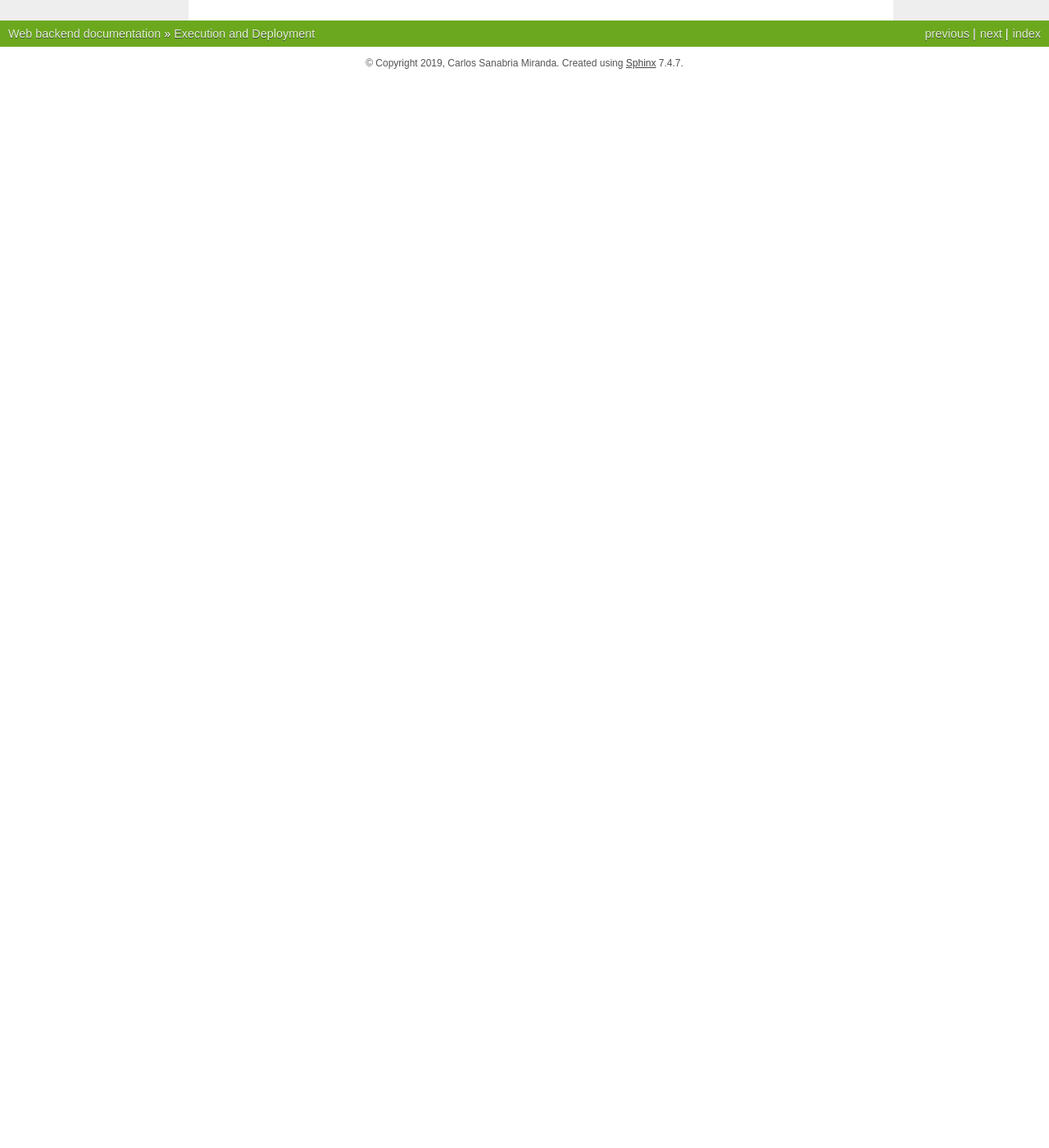
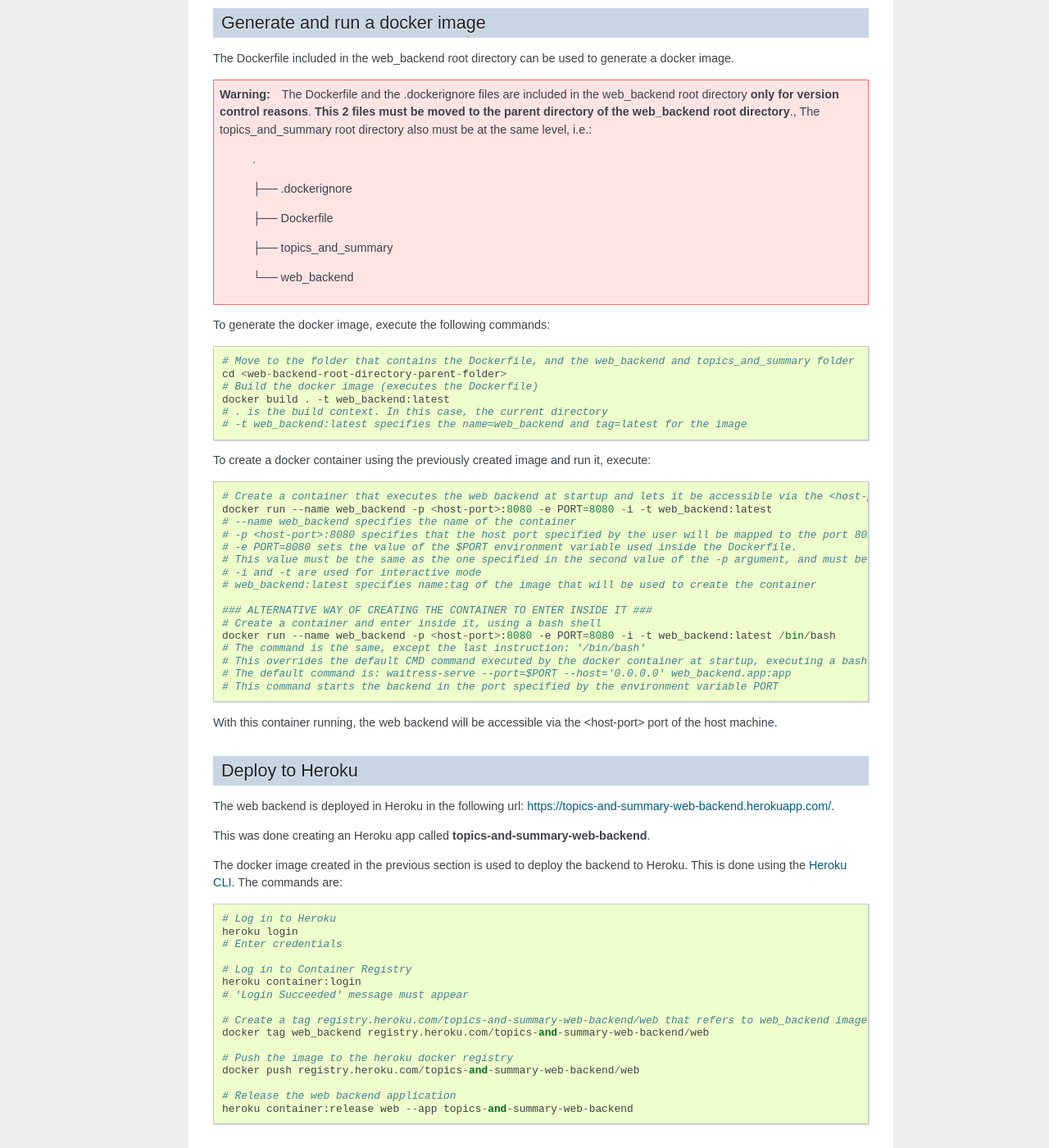
Before and after one commit to CarlosSanabriaM/web_backend, a Sphinx documentation site: the page built from web_backend/docs/source/execution-and-deployment.rst, in a window 1280 px wide and 1400 px high, scrolled down 1755 px. Shown: the whole window at 82% size. Built offline with Sphinx 7.4.7, drawn with Linux system fonts in a browser that asks for light colours; before the commit the page ends 1852 px from its top, so only the background shows below that; some of the changed text lies outside the part shown.

Commit message:
Updated documentation: How to create a docker image and deploy to Heroku.
Modified .gitignore.

Changed *-conf.ini by x-conf.ini to avoid problems with sphinx.

```diff
--- a/web_backend/docs/source/development/api.rst
+++ b/web_backend/docs/source/development/api.rst
@@ -74,7 +74,7 @@ Directory structure and important files
    * **static** folder: Contains the wordcloud images.
    * **wrapper** folder: Python package that wraps the functionality of the TopicsModels and SummarizationModels of the topics_and_summary library.
    * **app.py**: Python module that creates the Flask app.
-   * **utils.py**: Python module with some utilities: paths, rename attributes, access to the *-conf.ini params and User Defined Exceptions.
+   * **utils.py**: Python module with some utilities: paths, rename attributes, access to the x-conf.ini params and User Defined Exceptions.
    * **params.py**: Python module that encapsulates the access to the params-file.yaml file with the system parameters.
    * **params-file.yaml**: File that contains the system parameters.
    * **user-api-swagger.yaml**: File that contains the OpenAPI Specification (Swagger Specification) of the User REST API.
--- a/web_backend/docs/source/development/documentation.rst
+++ b/web_backend/docs/source/development/documentation.rst
@@ -1,7 +1,7 @@
 .. _development-documentation:
 
 Development: Documentation
-===========================
+==========================
 
 This page explains how to **modify the documentation**.
 
--- a/web_backend/docs/source/execution-and-deployment.rst
+++ b/web_backend/docs/source/execution-and-deployment.rst
@@ -21,8 +21,8 @@ Execute the following commands:
     flask run
 
 
-Deploying the web backend
--------------------------
+Instructions for generic deployment
+-----------------------------------
 
 The instructions for configuring and deploying the flask app are present in the
 `'Deploy to Production' section of the Flask documentation <http://flask.pocoo.org/docs/1.0/tutorial/deploy/>`__.
@@ -69,7 +69,7 @@ in a isolated virtualenv:
     deactivate
     # (<env-name>) should disappear form the beginning of the prompt
 
-.. warning:: The paths to some directories/files must be specified in the *-conf.ini file.
+.. warning:: The paths to some directories/files must be specified in the x-conf.ini file.
    This files are explained in the :ref:`required-directories-files` section.
 
 .. warning:: The development server (the one launched with flask run) is provided for convenience,
@@ -101,3 +101,87 @@ After executing the steps in the previous section, follow this steps:
     # Start the server with the web_backend Python module previously installed
     # The server listens in the 8080 port
     waitress-serve --port=8080 --host='0.0.0.0' web_backend.app:app
+
+
+Generate and run a docker image
+-------------------------------
+
+The Dockerfile included in the web_backend root directory can be used to generate a docker image.
+
+.. warning:: The Dockerfile and the .dockerignore files are included in the web_backend root directory **only
+   for version control reasons**. **This 2 files must be moved to the parent directory of the web_backend root directory**.,
+   The topics_and_summary root directory also must be at the same level, i.e.:
+
+    .
+
+    ├── .dockerignore
+
+    ├── Dockerfile
+
+    ├── topics_and_summary
+
+    └── web_backend
+
+To generate the docker image, execute the following commands:
+
+::
+
+    # Move to the folder that contains the Dockerfile, and the web_backend and topics_and_summary folder
+    cd <web-backend-root-directory-parent-folder>
+    # Build the docker image (executes the Dockerfile)
+    docker build . -t web_backend:latest
+    # . is the build context. In this case, the current directory
+    # -t web_backend:latest specifies the name=web_backend and tag=latest for the image
+
+To create a docker container using the previously created image and run it, execute:
+
+::
+
+    # Create a container that executes the web backend at startup and lets it be accessible via the <host-port> port of the host
+    docker run --name web_backend -p <host-port>:8080 -e PORT=8080 -i -t web_backend:latest
+    # --name web_backend specifies the name of the container
+    # -p <host-port>:8080 specifies that the host port specified by the user will be mapped to the port 8080 of the container
+    # -e PORT=8080 sets the value of the $PORT environment variable used inside the Dockerfile.
+    # This value must be the same as the one specified in the second value of the -p argument, and must be > than 1024. Recommended is 8080
+    # -i and -t are used for interactive mode
+    # web_backend:latest specifies name:tag of the image that will be used to create the container
+
+    ### ALTERNATIVE WAY OF CREATING THE CONTAINER TO ENTER INSIDE IT ###
+    # Create a container and enter inside it, using a bash shell
+    docker run --name web_backend -p <host-port>:8080 -e PORT=8080 -i -t web_backend:latest /bin/bash
+    # The command is the same, except the last instruction: '/bin/bash'
+    # This overrides the default CMD command executed by the docker container at startup, executing a bash shell
+    # The default command is: waitress-serve --port=$PORT --host='0.0.0.0' web_backend.app:app
+    # This command starts the backend in the port specified by the environment variable PORT
+
+With this container running, the web backend will be accessible via the <host-port> port of the host machine.
+
+
+Deploy to Heroku
+----------------
+
+The web backend is deployed in Heroku in the following url: https://topics-and-summary-web-backend.herokuapp.com/.
+
+This was done creating an Heroku app called **topics-and-summary-web-backend**.
+
+The docker image created in the previous section is used to deploy the backend to Heroku. This is done using the
+`Heroku CLI <https://devcenter.heroku.com/articles/heroku-cli>`__. The commands are:
+
+::
+
+    # Log in to Heroku
+    heroku login
+    # Enter credentials
+
+    # Log in to Container Registry
+    heroku container:login
+    # 'Login Succeeded' message must appear
+
+    # Create a tag registry.heroku.com/topics-and-summary-web-backend/web that refers to web_backend image
+    docker tag web_backend registry.heroku.com/topics-and-summary-web-backend/web
+
+    # Push the image to the heroku docker registry
+    docker push registry.heroku.com/topics-and-summary-web-backend/web
+
+    # Release the web backend application
+    heroku container:release web --app topics-and-summary-web-backend
```
Also changed, not shown: other parts of web_backend/docs/source/execution-and-deployment.rst (+2 -2 lines), 2 other files.
